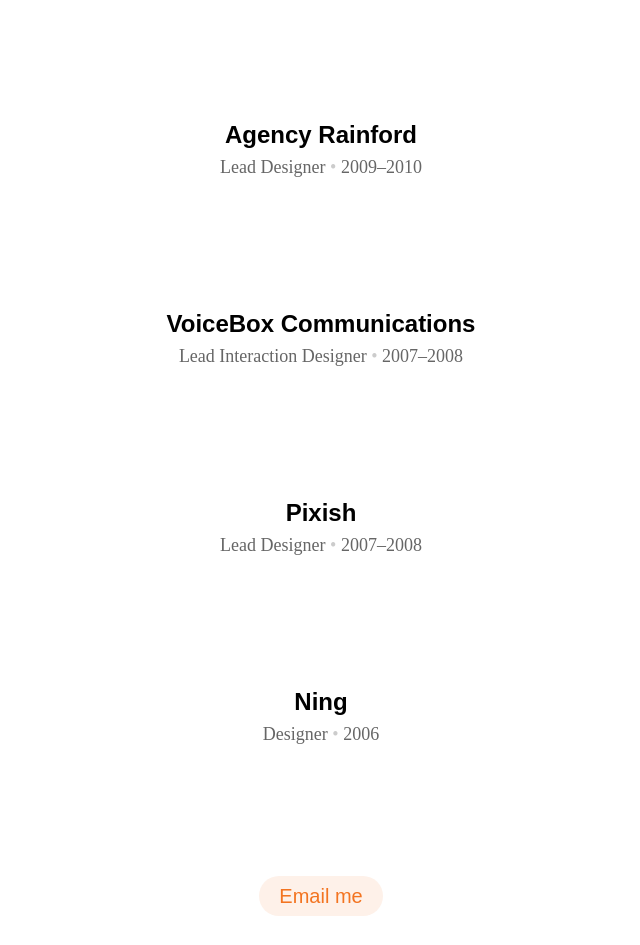
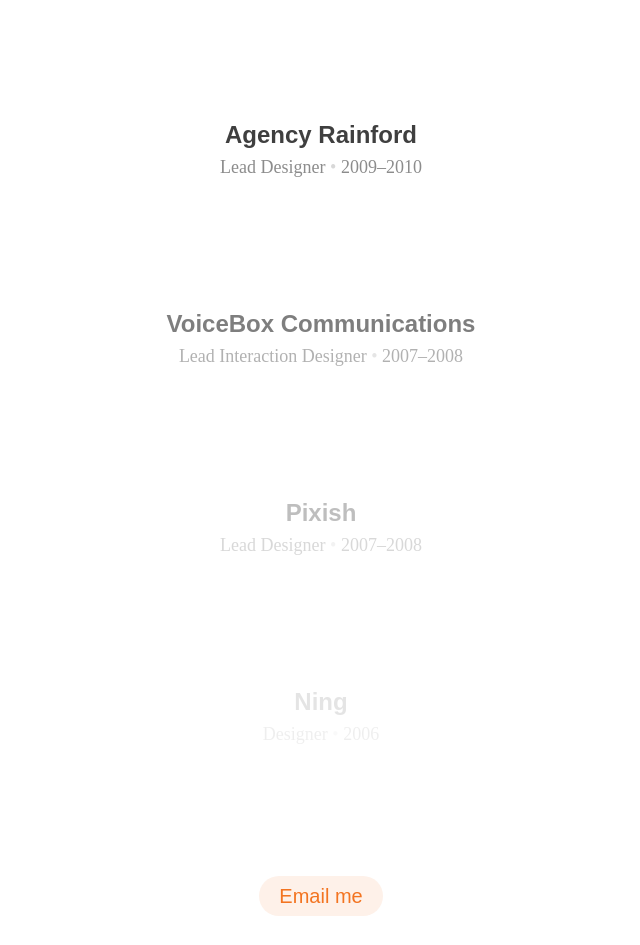
Before and after one commit to sodapopandco/sodapop, an Eleventy site: page source/index.html in a window 1280 px wide. Shown: the part 5660-6605 px from the top of the page, without its empty margins (319-959 px from the left). Built offline with nearby package versions, Linux system fonts and the light colour scheme; Eleventy itself is replaced by a stand-in of ours; files that its build step writes are made by us from their sources.

Commit message:
Add opacity utility classes

```diff
--- a/source/assets/stylesheets/_utilities.css
+++ b/source/assets/stylesheets/_utilities.css
@@ -1,6 +1,24 @@
 /*
   Utilities
 */
+
+/* Opacity */
+
+.opacity-75 {
+  opacity: 0.75;
+}
+
+.opacity-50 {
+  opacity: 0.5;
+}
+
+.opacity-25 {
+  opacity: 0.25;
+}
+
+.opacity-10 {
+  opacity: 0.1;
+}
 
 /* Shadows */
 
--- a/source/index.html
+++ b/source/index.html
@@ -301,7 +301,7 @@
     </footer>
   </article>
 
-  <article class="showcase">
+  <article class="showcase opacity-75">
     <header class="header">
       <h3 class="showcase-title title">
         Agency Rainford
@@ -312,7 +312,7 @@
     </header>
   </article>
 
-  <article class="showcase">
+  <article class="showcase opacity-50">
     <h3 class="showcase-title title">
       VoiceBox Communications
     </h3>
@@ -321,7 +321,7 @@
     </p>
   </article>
 
-  <article class="showcase">
+  <article class="showcase opacity-25">
     <h3 class="showcase-title title">
       Pixish
     </h3>
@@ -330,7 +330,7 @@
     </p>
   </article>
 
-  <article class="showcase">
+  <article class="showcase opacity-10">
     <h3 class="showcase-title title">
       Ning
     </h3>
```
